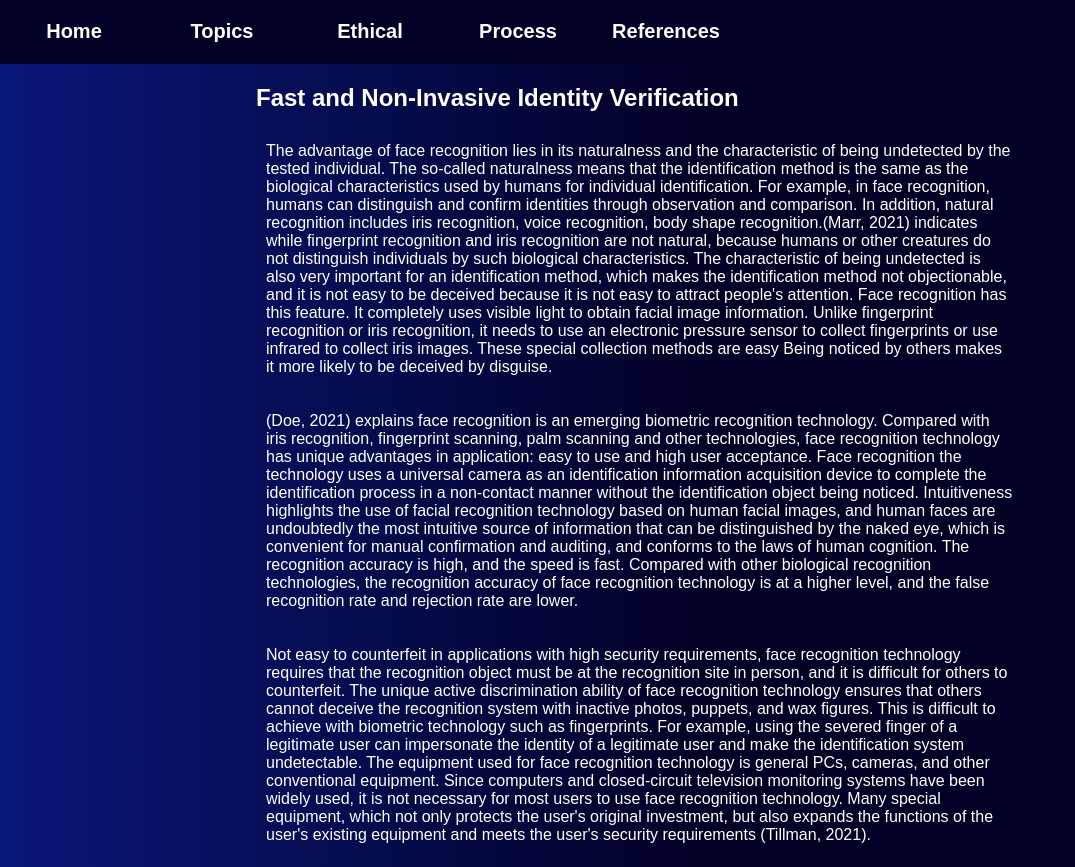
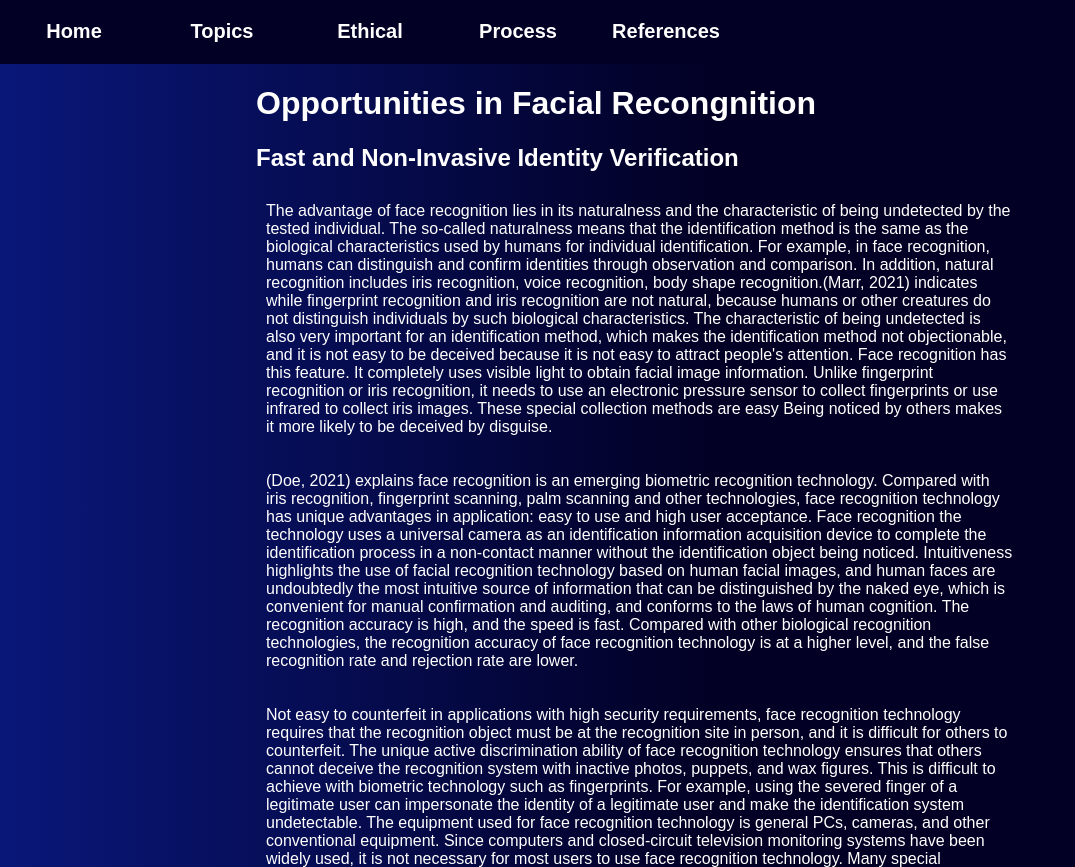
Before and after one commit to Patrick-Ear/COMP501-Group-13, a plain HTML site: page misc/opportunities.html in a window 1280 px wide. Shown: the top 867 px of the page, without its empty margins (0-1075 px from the left). Drawn offline with Linux system fonts and the light colour scheme.

Commit message:
Update opportunities.html

```diff
--- a/misc/opportunities.html
+++ b/misc/opportunities.html
@@ -38,19 +38,7 @@
 
 <div class='container'>
     <!-- Main content -->
-    <html>
-    <head>
-        <style>
-            div {
-                background-image: url('img_FR.jpg');
-            }
-
-        <h1 class='title'>Opportunities in Facial Recongnition</h1>
-
-        </style>
-    </head>
-</html>
-
+<h1 class='title'>Opportunities in Facial Recongnition</h1>
 
         <h2 class='title'>Fast and Non-Invasive Identity Verification</h2>
         <p class='text'> The advantage of face recognition lies in its naturalness and the characteristic of being undetected by the tested individual. The so-called naturalness means that the identification method is the same as the biological characteristics used by humans for individual identification. For example, in face recognition, humans can distinguish and confirm identities through observation and comparison. In addition, natural recognition includes iris recognition, voice recognition, body shape recognition.(Marr, 2021) indicates while fingerprint recognition and iris recognition are not natural, because humans or other creatures do not distinguish individuals by such biological characteristics. The characteristic of being undetected is also very important for an identification method, which makes the identification method not objectionable, and it is not easy to be deceived because it is not easy to attract people's attention. Face recognition has this feature. It completely uses visible light to obtain facial image information. Unlike fingerprint recognition or iris recognition, it needs to use an electronic pressure sensor to collect fingerprints or use infrared to collect iris images. These special collection methods are easy Being noticed by others makes it more likely to be deceived by disguise.</p>
```
